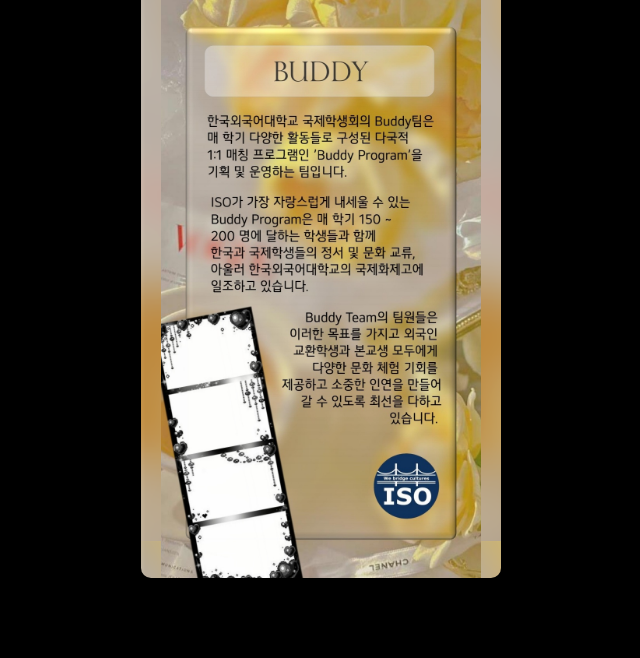
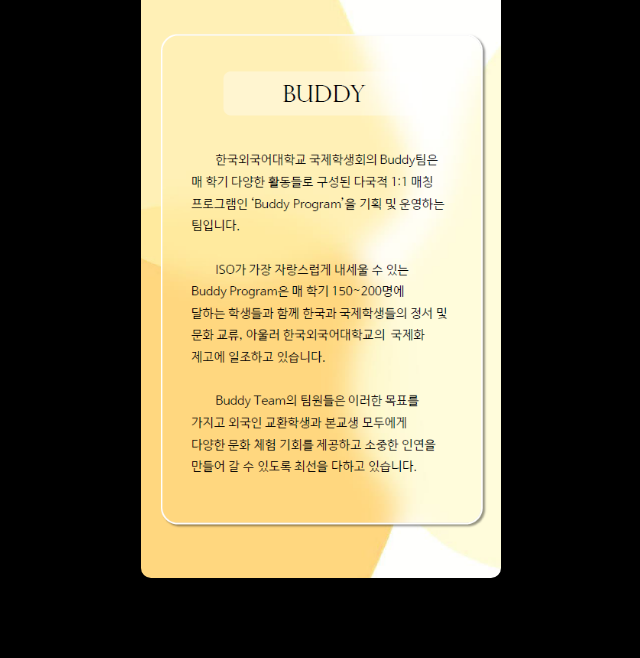
Before and after one commit to ex-g/buddy, a plain HTML site: page Buddy Staff Guide/about.html in a window 1280 px wide. Shown: the part 142-800 px from the top of the page, without its empty margins (319-959 px from the left). Drawn offline with nearby package versions, Linux system fonts and the light colour scheme; a web font is replaced by a local one.

Commit message:
Add files via upload

```diff
--- a/Buddy Staff Guide/about.html
+++ b/Buddy Staff Guide/about.html
@@ -8,17 +8,17 @@
     <link rel="stylesheet" href="https://fonts.googleapis.com/css2?family=Material+Symbols+Outlined:opsz,wght,FILL,GRAD@24,400,0,0&icon_names=arrow_back" />
     <style>
 
-        .container {
-            background-image: url('img/back.png');
-        }
+        /* .container {
+            background-image: url('img/yello_back.png');
+        } */
 
         img {
             position: absolute;
-            width: 320px;
+            width: 100%;
             top: 50%;
             left: 50%;
             transform: translate(-50%, -50%);
-            margin-top: 25px;
+            margin-top: 20px;
         }
     </style>
 </head>
@@ -40,7 +40,7 @@
             <p></p>
         </header>
         <div class="about">
-            <img src="img/buddy.jpg" alt="buddy 소개">
+            <img src="img/yello_back.png" alt="buddy 소개">
         </div>
 
     </div>
--- a/Buddy Staff Guide/zelato.css
+++ b/Buddy Staff Guide/zelato.css
@@ -23,7 +23,7 @@ body {
     position: absolute;
     width: 360px;
     height: 640px;
-    background-color: rgb(255, 213, 87);
+    background-color: rgb(255, 215, 127);
     top: 50%;
     left: 50%;
     transform: translate(-50%, -50%);
```
Also changed, not shown: Buddy Staff Guide/3-bday2.html (+1 -1 lines), Buddy Staff Guide/calendar.html (+1 -1 lines), Buddy Staff Guide/guide.html (+1 -1 lines), Buddy Staff Guide/index.html (+1 -1 lines), Buddy Staff Guide/terms.html (+2 -2 lines), Buddy Staff Guide/img/background.jpg (added), Buddy Staff Guide/img/events/guide/guide3.png (added), Buddy Staff Guide/img/yello_back.png (added), Buddy Staff Guide/img/yellow.jpg (added).
